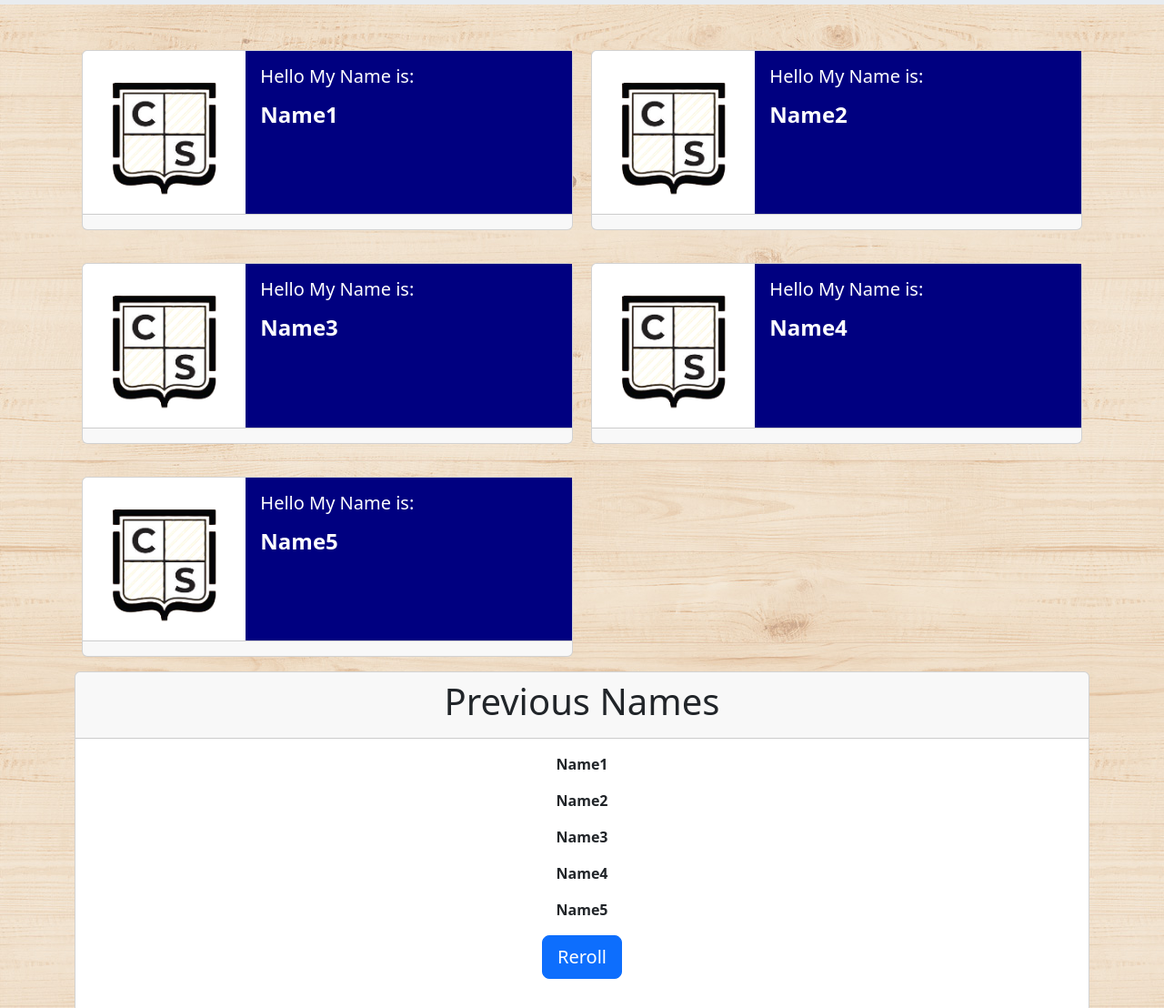
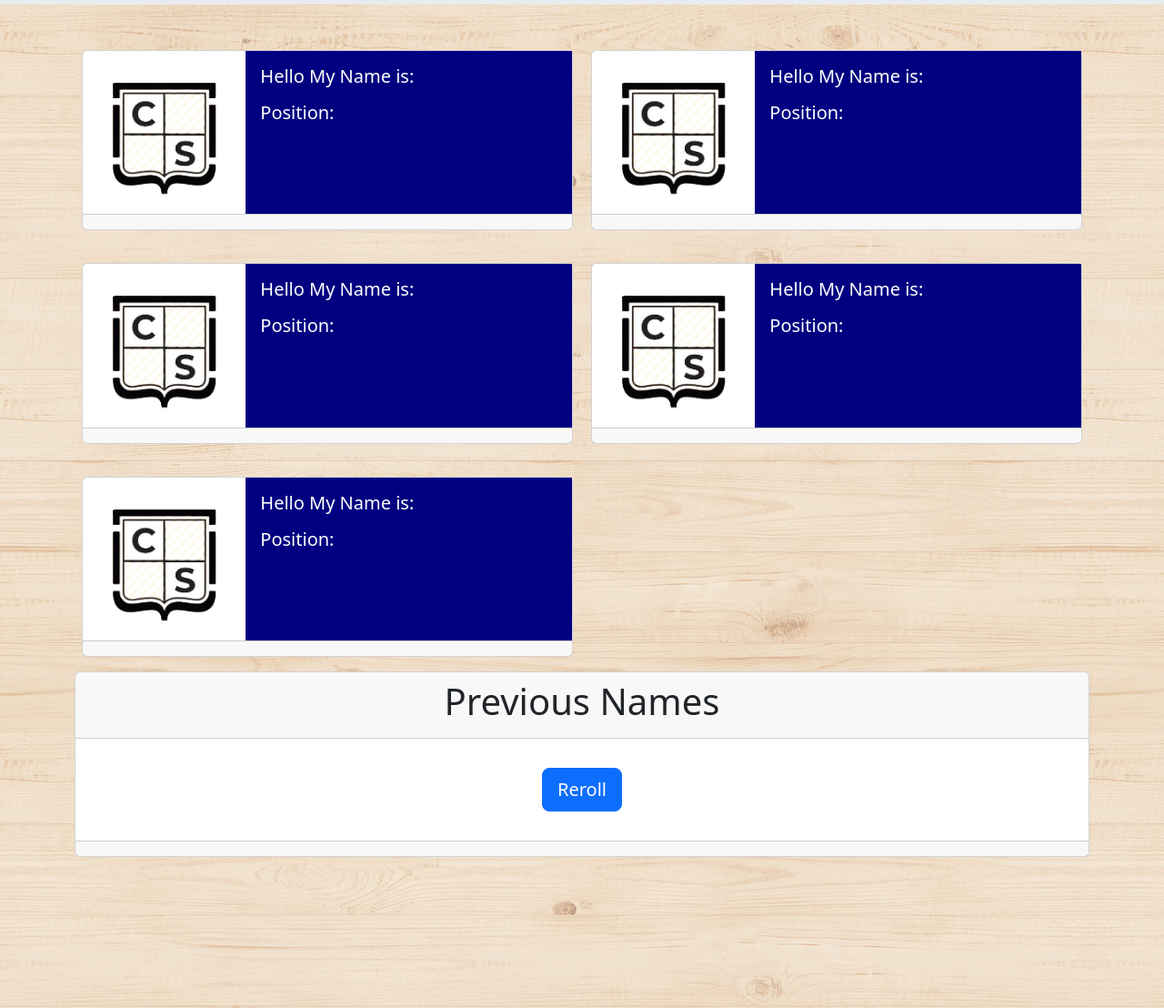
Before and after one commit to MandoxaElemental/RNG, a plain HTML site: page index.html in a window 1280 px wide. Shown: the part 71-1179 px from the top of the page at 91% size. Drawn offline with nearby package versions, Linux system fonts and the light colour scheme.

Commit message:
finished

```diff
--- a/index.html
+++ b/index.html
@@ -27,7 +27,8 @@
                           <div class="col-md-8">
                             <div class="card-body">
                               <h5 class="card-title">Hello My Name is:</h5>
-                              <p class="card-text"><h4 id="name1">Name1</h4></p>
+                              <p class="card-text"><h4 id="name1" class="nameData"></h4>
+                                <h5 id="role1">Position:  </h5></p>
                             </div>
                           </div>
                           <div class="card-footer text-body-secondary">
@@ -42,7 +43,8 @@
                           <div class="col-md-8">
                             <div class="card-body">
                               <h5 class="card-title">Hello My Name is:</h5>
-                              <p class="card-text"><h4 id="name2">Name2</h4></p>
+                              <p class="card-text"><h4 id="name2" class="nameData"></h4>
+                                <h5 id="role2">Position:  </h5></p>
                             </div>
                           </div>
                         </div>
@@ -57,7 +59,8 @@
                           <div class="col-md-8">
                             <div class="card-body">
                               <h5 class="card-title">Hello My Name is:</h5>
-                              <p class="card-text"><h4 id="name3">Name3</h4></p>
+                              <p class="card-text"><h4 id="name3" class="nameData"></h4>
+                                <h5 id="role3">Position:  </h5></p>
                             </div>
                           </div>
                         </div>
@@ -72,7 +75,8 @@
                           <div class="col-md-8">
                             <div class="card-body">
                               <h5 class="card-title">Hello My Name is:</h5>
-                              <p class="card-text"><h4 id="name4">Name4</h4></p>
+                              <p class="card-text"><h4 id="name4" class="nameData"></h4>
+                                <h5 id="role4">Position:  </h5></p>
                             </div>
                           </div>
                         </div>
@@ -87,7 +91,8 @@
                           <div class="col-md-8">
                             <div class="card-body">
                               <h5 class="card-title">Hello My Name is:</h5>
-                              <p class="card-text"><h4 id="name5">Name5</h4></p>
+                              <p class="card-text"><h4 id="name5" class="nameData"></h4>
+                                <h5 id="role5">Position:  </h5></p>
                             </div>
                           </div>
                         </div>
@@ -106,13 +111,13 @@
                           <h1>Previous Names</h1>
                         </div>
                         <div class="card-body">
-                            <b>
-                                <p id="prevName1">Name1<p>
-                                <p id="prevName2">Name2<p>
-                                <p id="prevName3">Name3<p>
-                                <p id="prevName4">Name4<p>
-                                <p id="prevName5">Name5<p>
-                            </b>
+                            <strong>
+                              <p id="prevName1"><p>
+                              <p id="prevName2"><p>
+                              <p id="prevName3"><p>
+                              <p id="prevName4"><p>
+                              <p id="prevName5"><p>
+                            </strong>
                         <button id="changeBtn" class="btn btn-primary btn-lg" type="button">Reroll</button>
                         </div>
                         <div class="card-footer text-body-secondary">
```
